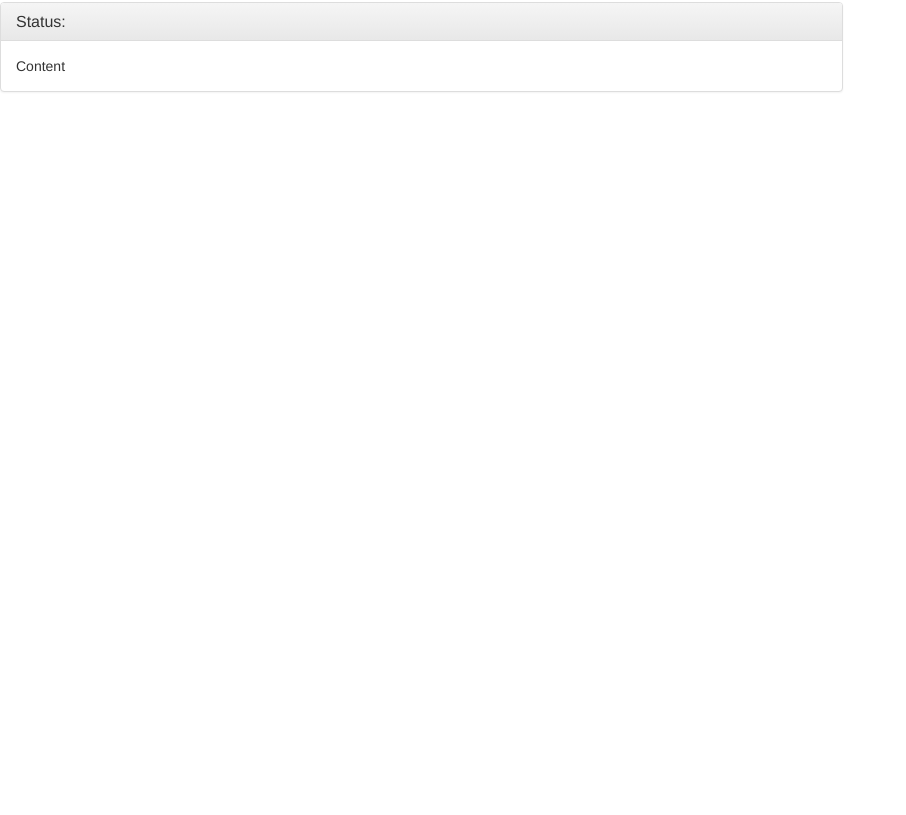
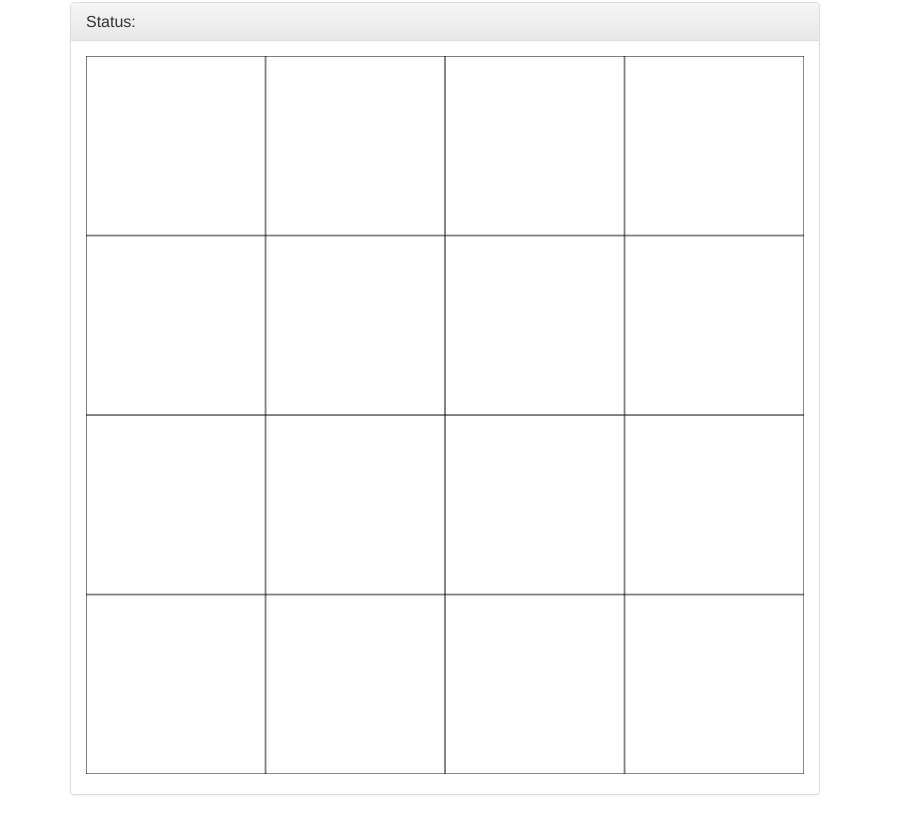
Before and after one commit to KILLER-CHIEF/uqcs-hackathon-2016, a plain HTML site: page templates/index.html in a window 1280 px wide. Shown: the part 68-883 px from the top of the page, without its empty margins (0-906 px from the left). Before the commit the page ends 800 px from the top, so only its background shows below. Drawn offline with nearby package versions, Linux system fonts and the light colour scheme.

Commit message:
Added game board

```diff
--- /dev/null
+++ b/templates/css/style.css
@@ -0,0 +1,4 @@
+canvas {
+  width: 100%;
+  height: auto;
+}
--- a/templates/index.html
+++ b/templates/index.html
@@ -12,8 +12,13 @@
 
 <!-- Latest compiled and minified JavaScript -->
 <script src="https://maxcdn.bootstrapcdn.com/bootstrap/3.3.7/js/bootstrap.min.js" integrity="sha384-Tc5IQib027qvyjSMfHjOMaLkfuWVxZxUPnCJA7l2mCWNIpG9mGCD8wGNIcPD7Txa" crossorigin="anonymous"></script>
+
+    <script src="js/script.js" type="text/javascript"></script>
+    <link rel="stylesheet" type="text/css" href="css/style.css">
+
         </head>
 <body>
+    <div class="container">
     <h1>Multi-go</h1>
 
     <div class="row">
@@ -23,11 +28,14 @@
                 <h3 class="panel-title">Status:</h3>
             </div>
             <div class="panel-body">
-                Content
+
+<canvas id="canvas" width="800" height="800"></canvas>
+
             </div>
             </div>
         </div>
     </div>
+        </div>
     </body>
     <script>
     var ws = new WebSocket("ws://localhost:8888/websocket");
--- /dev/null
+++ b/templates/js/script.js
@@ -0,0 +1,32 @@
+window.onload = function(){
+var width =800;
+var height = 800;
+
+var canvas = document.getElementById("canvas");
+var ctx = canvas.getContext("2d");
+canvas.addEventListener('click', handleClick);
+    function handleClick(e) {
+		ctx.fillStyle = "black";
+
+        ctx.fillRect(Math.floor(e.offsetX/180)*200,
+                   Math.floor(e.offsetY/180)*200,
+                   200, 200);
+	}
+function drawBoard(){
+for (var x = 0; x <= width; x += 200) {
+    ctx.moveTo(x,0);
+    ctx.lineTo( x, height);
+}
+
+
+for (var x = 0; x <= height; x += 200) {
+    ctx.moveTo(0, x);
+    ctx.lineTo(width,x);
+}
+
+ctx.strokeStyle = "black";
+ctx.stroke();
+}
+
+drawBoard();
+}
```
